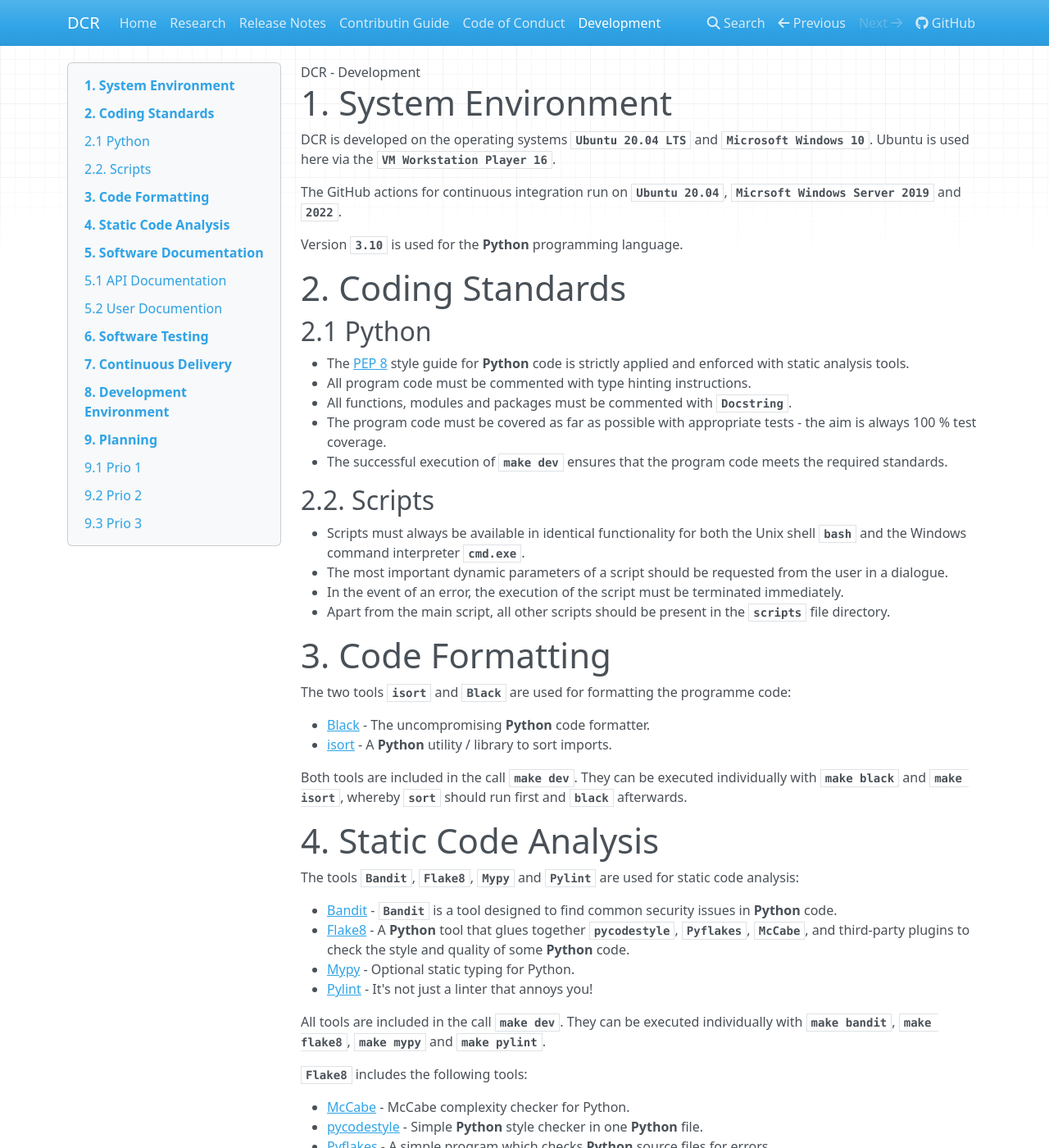
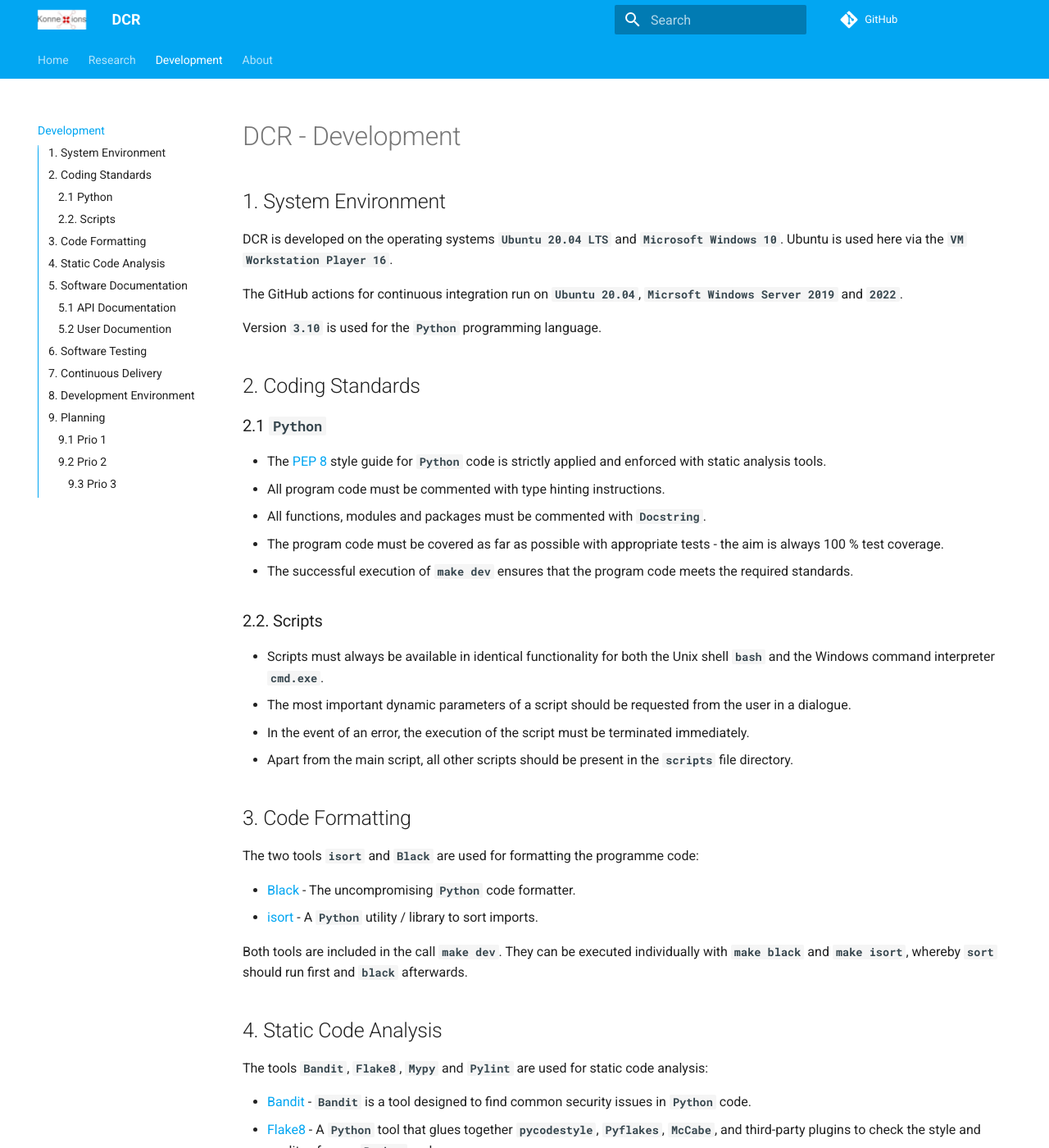
Before and after one commit to KonnexionsGmbH/dcr, an MkDocs documentation site: the page built from docs/development.md, in a window 1280 px wide and 1400 px high. Shown: the whole window at 82% size. Built offline with MkDocs 1.6.1 and Material for MkDocs 9.7.7, drawn with Linux system fonts in a browser that asks for light colours; nearby versions of some CDN libraries; comment, search, counter and statistics services are not loaded; some of the changed text lies outside the part shown.

```diff
--- a/docs/development.md
+++ b/docs/development.md
@@ -7,13 +7,13 @@
 
 The GitHub actions for continuous integration run on **`Ubuntu 20.04`**, **`Micrsoft Windows Server 2019`** and **`2022`**.
 
-Version **`3.10`** is used for the **Python** programming language.
+Version **`3.10`** is used for the **`Python`** programming language.
 
 ## 2. Coding Standards
 
-### 2.1 Python
+### 2.1 **`Python`**
 
-- The [PEP 8](https://www.python.org/dev/peps/pep-0008/) style guide for **Python** code is strictly applied and enforced with static analysis tools.
+- The [PEP 8](https://www.python.org/dev/peps/pep-0008/) style guide for **`Python`** code is strictly applied and enforced with static analysis tools.
 - All program code must be commented with type hinting instructions.
 - All functions, modules and packages must be commented with **`Docstring`**.
 - The program code must be covered as far as possible with appropriate tests - the aim is always 100 % test coverage.
@@ -30,8 +30,8 @@
 
 The two tools **`isort`** and **`Black`** are used for formatting the programme code:
 
-- [Black](https://black.readthedocs.io/en/stable/) - The uncompromising **Python** code formatter.
-- [isort](https://pycqa.github.io/isort/) - A **Python** utility / library to sort imports.
+- [Black](https://black.readthedocs.io/en/stable/) - The uncompromising **`Python`** code formatter.
+- [isort](https://pycqa.github.io/isort/) - A **`Python`** utility / library to sort imports.
 
 Both tools are included in the call **`make dev`**.
 They can be executed individually with **`make black`** and **`make isort`**, whereby **`sort`** should run first and **`black`** afterwards.
@@ -40,9 +40,9 @@
 
 The tools **`Bandit`**, **`Flake8`**, **`Mypy`** and **`Pylint`** are used for static code analysis:
 
-- [Bandit](https://bandit.readthedocs.io/en/latest/) - **`Bandit`** is a tool designed to find common security issues in **Python** code.
-- [Flake8](https://flake8.pycqa.org/en/latest/index.html#quickstart) - A **Python** tool that glues together **`pycodestyle`**, **`Pyflakes`**, **`McCabe`**, and third-party plugins to check the style and quality of some **Python** code.
-- [Mypy](https://mypy.readthedocs.io/en/stable/introduction.html) - Optional static typing for Python.
+- [Bandit](https://bandit.readthedocs.io/en/latest/) - **`Bandit`** is a tool designed to find common security issues in **`Python`** code.
+- [Flake8](https://flake8.pycqa.org/en/latest/index.html#quickstart) - A **`Python`** tool that glues together **`pycodestyle`**, **`Pyflakes`**, **`McCabe`**, and third-party plugins to check the style and quality of some **`Python`** code.
+- [Mypy](https://mypy.readthedocs.io/en/stable/introduction.html) - Optional static typing for **`Python`**.
 - [Pylint](https://pylint.pycqa.org/en/latest/) - It's not just a linter that annoys you!
 
 All tools are included in the call **`make dev`**.
@@ -50,17 +50,17 @@
 
 **`Flake8`** includes the following tools:
 
-- [McCabe](https://github.com/PyCQA/mccabe) - McCabe complexity checker for Python.
-- [pycodestyle](https://github.com/PyCQA/pycodestyle) - Simple **Python** style checker in one **Python** file.
-- [Pyflakes](https://github.com/PyCQA/pyflakes) - A simple program which checks **Python** source files for errors.
-- [Radon](https://radon.readthedocs.io/en/latest/) - Various code metrics for **Python** code.
+- [McCabe](https://github.com/PyCQA/mccabe) - McCabe complexity checker for **`Python`**.
+- [pycodestyle](https://github.com/PyCQA/pycodestyle) - Simple **`Python`** style checker in one **`Python`** file.
+- [Pyflakes](https://github.com/PyCQA/pyflakes) - A simple program which checks **`Python`** source files for errors.
+- [Radon](https://radon.readthedocs.io/en/latest/) - Various code metrics for **`Python`** code.
 
 ## 5. Software Documentation
 
 ### 5.1 API Documentation
 
 The creation of API documentation for functions, modules and packages is mandatory and enforced with the static analysis tool [pydocstyle](https://github.com/PyCQA/pydocstyle).
-**`pydocstyle`** is a static analysis tool for checking compliance with Python **`Docstring`** conventions.
+**`pydocstyle`** is a static analysis tool for checking compliance with **`Python`** **`Docstring`** conventions.
 **`pydocstyle`** can be executed individually with **`make pydocstyle`** and is also included in the call **`make dev`**.
 
 The **`Docstring`** format used in DCR is that of type Google.
@@ -191,22 +190,21 @@
 
 - inbox.py - process_inbox() - processing ocr & non-ocr in the same method
 - error handling - highly defensive
-- continuous delivery: running isort, black and mkdocs
 - ...
 
 ### 9.2 Prio 2
 
 - docs
-- - development.md
-- - index.md
-- - release_notes.md
-- - API Documentation
-- - beautify MkDocs documentation
+    - development.md
+    - index.md
+    - API Documentation
+    - beautify MkDocs documentation
+
 - Tesseract OCR
-- - Installation
-- ...
+    - Installation
+    - ...
 
-### 9.3 Prio 3
+#### 9.3 Prio 3
 
 - tools.py - verify the content of the inbox directories
 - ...
--- a/mkdocs.yml
+++ b/mkdocs.yml
@@ -1,33 +1,45 @@
+copyright: Copyright &copy;2021-2022, Konnexions GmbH.
+
+edit_uri: ""
+
+extra:
+  generator: false
+
+nav:
+  - Home: index.md
+  - Research: research.md
+  - Development : development.md
+  - About:
+    - Release Notes: release_notes.md
+    - Code of Conduct: code_of_conduct.md
+    - Contributing Guide: contributing.md
+    - License: license
+
+plugins:
+  - search
+
+repo_url: https://github.com/KonnexionsGmbH/dcr/
+
 site_name: DCR
 site_url: https://www.konnexions.ch/
 site_description: Document Content Recognition
 site_author: Konnexions GmbH Team
 
-repo_url: https://github.com/KonnexionsGmbH/dcr/
-edit_uri: ""
-
 theme:
-  name: mkdocs
-  locale: en
-  highlightjs: true
-
-nav:
-  - Home: index.md
-  - Research: research.md
-  - Release Notes: release_notes.md
-  - Contributin Guide: contributing.md
-  - Code of Conduct: code_of_conduct.md
-  - Development : development.md
-
-extra_css:
-  - css/extra.css
-
-markdown_extensions:
-  - toc:
-      baselevel: 0
-      permalink: 
-
-copyright: Copyright &copy;2021-2022, Konnexions GmbH.
-
-plugins:
-  - search
+  favicon: img/Icon.png
+  features:
+    - header.autohide
+    - navigation.expand
+    - navigation.instant
+    - navigation.sections
+    - navigation.tabs
+    - navigation.top
+    - search.highlight
+    - search.suggest
+    - toc.integrate
+  language: en
+  logo: img/Logo.png
+  name: material
+  palette:
+    primary: light-blue
+    accent: red
```
Also changed, not shown: other parts of docs/development.md (+26 -27 lines), docs/contributing.md (+1 -1 lines), docs/img/Icon.png (added), docs/img/Logo.png (added), 1 other file.
